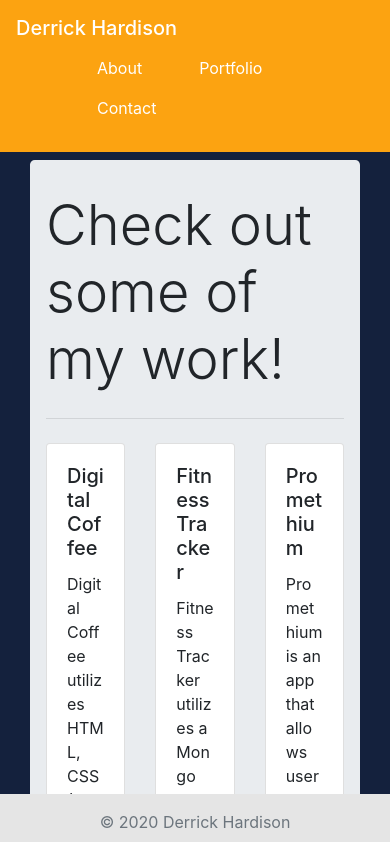
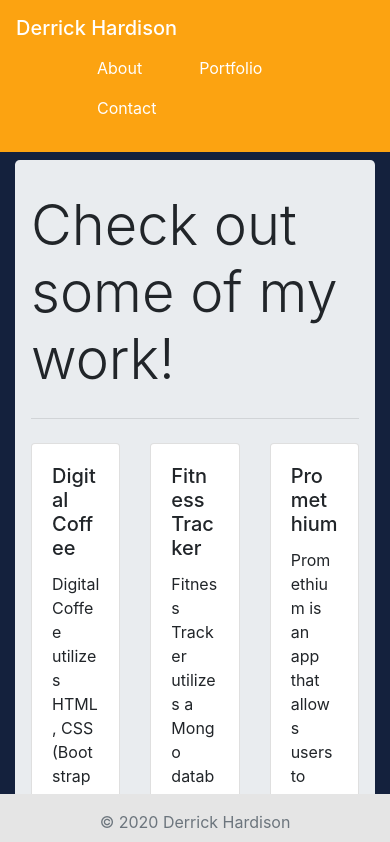
Before and after one commit to derrickhardison/my-hosted-portfolio, a React (Create React App) app: page /#/portfolio in a window 390 px wide. Shown: the top 842 px of the page. Built offline with nearby package versions, Linux system fonts and the light colour scheme.

Commit message:
Cleaning up responsiveness issues

```diff
--- a/src/Components/Project/Project.jsx
+++ b/src/Components/Project/Project.jsx
@@ -2,7 +2,7 @@ import React from "react";
 
 const Project = () => {
   return (
-    <main className="container">
+    <main className="container-fluid-xl">
       <div className="row">
         <div className="col-12 mt-2">
           <div className="jumbotron">
--- a/src/Pages/About/About.js
+++ b/src/Pages/About/About.js
@@ -3,7 +3,7 @@ import React from "react";
 const About = () => {
   return (
     <div>
-      <main className="container">
+      <main className="container-lg">
         <div className="row mt-5">
           <div className="col-12 col-md-10 col-lg-8 mt-5">
             <div className="jumbotron">
--- a/src/Pages/Contact/Contact.js
+++ b/src/Pages/Contact/Contact.js
@@ -2,7 +2,7 @@ import React from "react";
 
 const Contact = () => {
   return (
-    <main className="container">
+    <main className="container-lg">
       <div className="row">
         <div className="col-8 mt-5">
           <div className="jumbotron">
```
